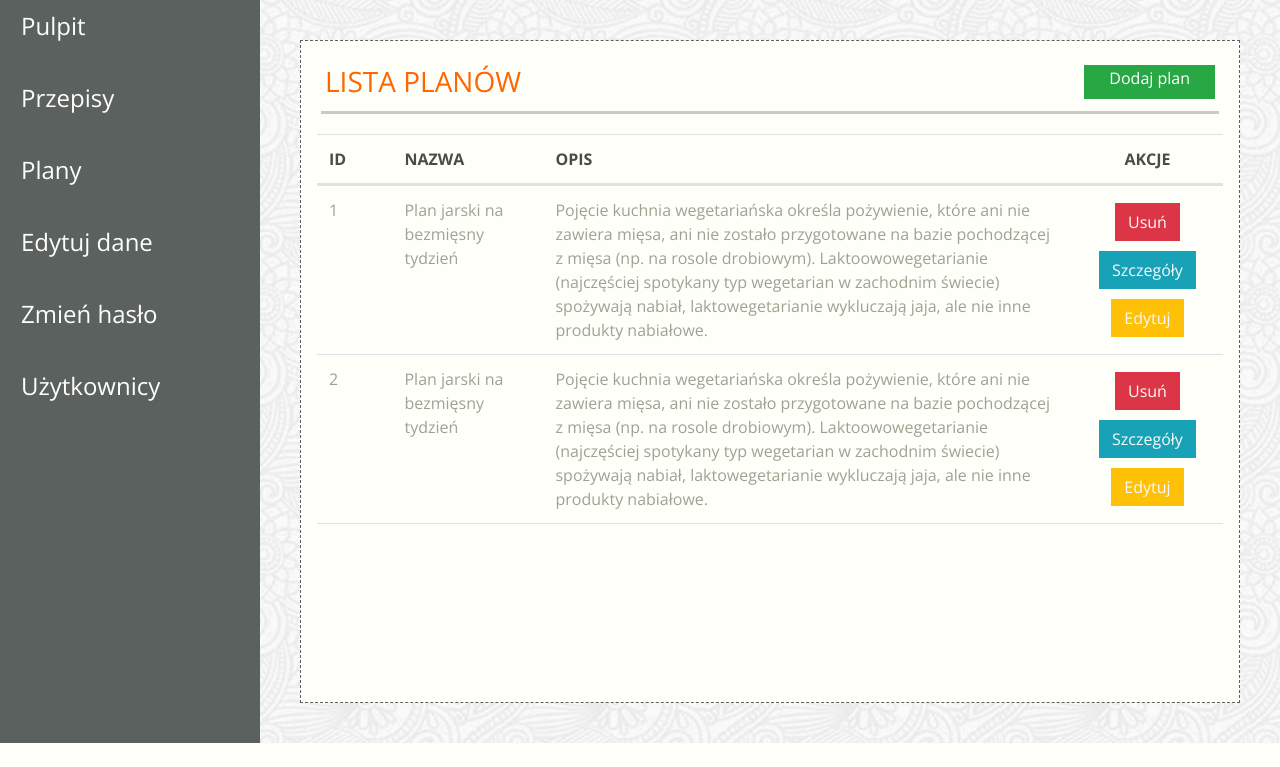
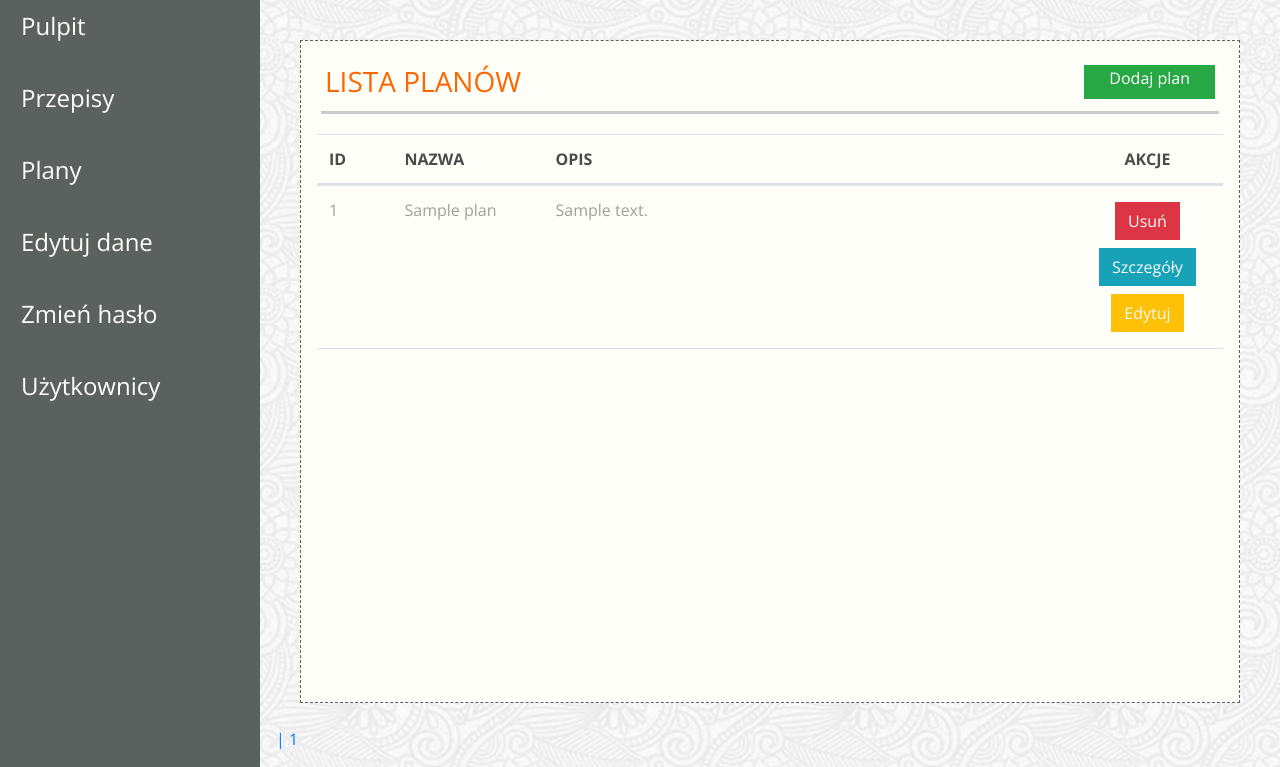
Before and after one commit to przemyslawkulak/Zaplanuj-Jedzonko---ScrumLab, a Django app: template jedzonko/templates/app-schedules.html in a window 1280 px wide. Shown: the part 84-851 px from the top of the page. Before the commit the page ends 827 px from the top, so only its background shows below. Run offline with Django 3.2, Linux system fonts and the light colour scheme; the template is opened without the code that fills it: most values are stand-ins (such as "Sample title", 1, 10 or a date in 2020); some libraries are stand-ins or nearby versions; some web fonts are replaced.

Commit message:
zadanie 7.1 wykonane

```diff
--- a/jedzonko/templates/app-schedules.html
+++ b/jedzonko/templates/app-schedules.html
@@ -24,17 +24,13 @@
                 <th class="col-2 center">AKCJE</th>
             </tr>
             </thead>
+            {% for plan in all_plans %}
             <tbody class="text-color-lighter">
             <tr class="d-flex">
-                <td class="col-1">1</td>
-                <td class="col-2">Plan jarski na bezmięsny tydzień</td>
+                <td class="col-1">{{ plan.id }}</td>
+                <td class="col-2">{{ plan.name }}</td>
                 <td class="col-7">
-                    Pojęcie kuchnia wegetariańska określa pożywienie, które ani
-                    nie zawiera mięsa, ani nie zostało przygotowane na bazie
-                    pochodzącej z mięsa (np. na rosole drobiowym).
-                    Laktoowowegetarianie (najczęściej spotykany typ wegetarian w
-                    zachodnim świecie) spożywają nabiał, laktowegetarianie
-                    wykluczają jaja, ale nie inne produkty nabiałowe.
+                   {{ plan.description }}
                 </td>
                 <td class="col-2 d-flex align-items-center justify-content-center flex-wrap">
                     <a href="#" class="btn btn-danger rounded-0 text-light m-1">Usuń</a>
@@ -44,27 +40,30 @@
                        class="btn btn-warning rounded-0 text-light m-1">Edytuj</a>
                 </td>
             </tr>
-            <tr class="d-flex">
-                <td class="col-1">2</td>
-                <td class="col-2">Plan jarski na bezmięsny tydzień</td>
-                <td class="col-7">
-                    Pojęcie kuchnia wegetariańska określa pożywienie, które ani
-                    nie zawiera mięsa, ani nie zostało przygotowane na bazie
-                    pochodzącej z mięsa (np. na rosole drobiowym).
-                    Laktoowowegetarianie (najczęściej spotykany typ wegetarian w
-                    zachodnim świecie) spożywają nabiał, laktowegetarianie
-                    wykluczają jaja, ale nie inne produkty nabiałowe.
-                </td>
-                <td class="col-2 d-flex align-items-center justify-content-center flex-wrap">
-                    <a href="#" class="btn btn-danger rounded-0 text-light m-1">Usuń</a>
-                    <a href="/app-details-schedules.html"
-                       class="btn btn-info rounded-0 text-light m-1">Szczegóły</a>
-                    <a href="/app-edit-schedules.html"
-                       class="btn btn-warning rounded-0 text-light m-1">Edytuj</a>
-                </td>
+
             </tr>
             </tbody>
+            {%  endfor %}
         </table>
     </div>
 </div>
+        <div class="pagination">
+    <span class="step-links">
+        {% if all_plans.has_previous %}
+
+            <a href="?page={{ all_plans.previous_page_number }}">< poprzednia </a>
+        {% endif %}
+
+        <span class="current">
+            {% for page in all_plans.paginator.page_range %}
+                <a href="?page={{ page}}">| {{ page }} </a>
+            {%  endfor %}
+        </span>
+
+        {% if all_plans.has_next %}
+            <a href="?page={{ all_plans.next_page_number }}">| następna ></a>
+
+        {% endif %}
+    </span>
+</div>
 {% endblock content %}
--- a/scrumlab/urls.py
+++ b/scrumlab/urls.py
@@ -16,7 +16,7 @@ Including another URLconf
 from django.contrib import admin
 from django.urls import path
 
-from jedzonko.views import IndexView, main_page, recipe_list, carousel, contact_link, about_link, index_link
+from jedzonko.views import IndexView, main_page, recipe_list, carousel, contact_link, about_link, index_link, plan_list
 
 urlpatterns = [
     path('admin/', admin.site.urls),
@@ -27,4 +27,5 @@ urlpatterns = [
     path('contact/', contact_link, name="contact"),
     path('about/', about_link, name="about"),
     path('index/', index_link, name="index"),
+    path('plan/list/', plan_list, name="plan-list"),
 ]
```
Also changed, not shown: jedzonko/views.py (+7 -0 lines).
